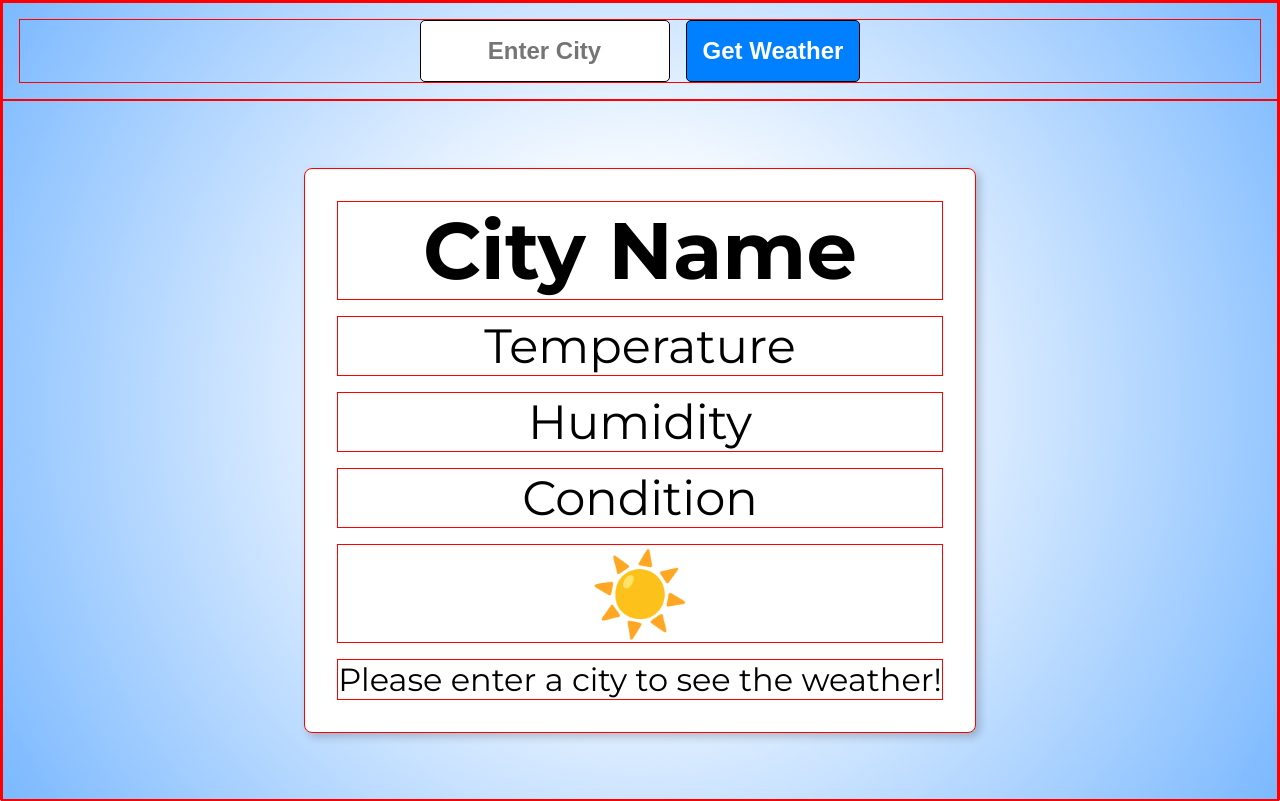
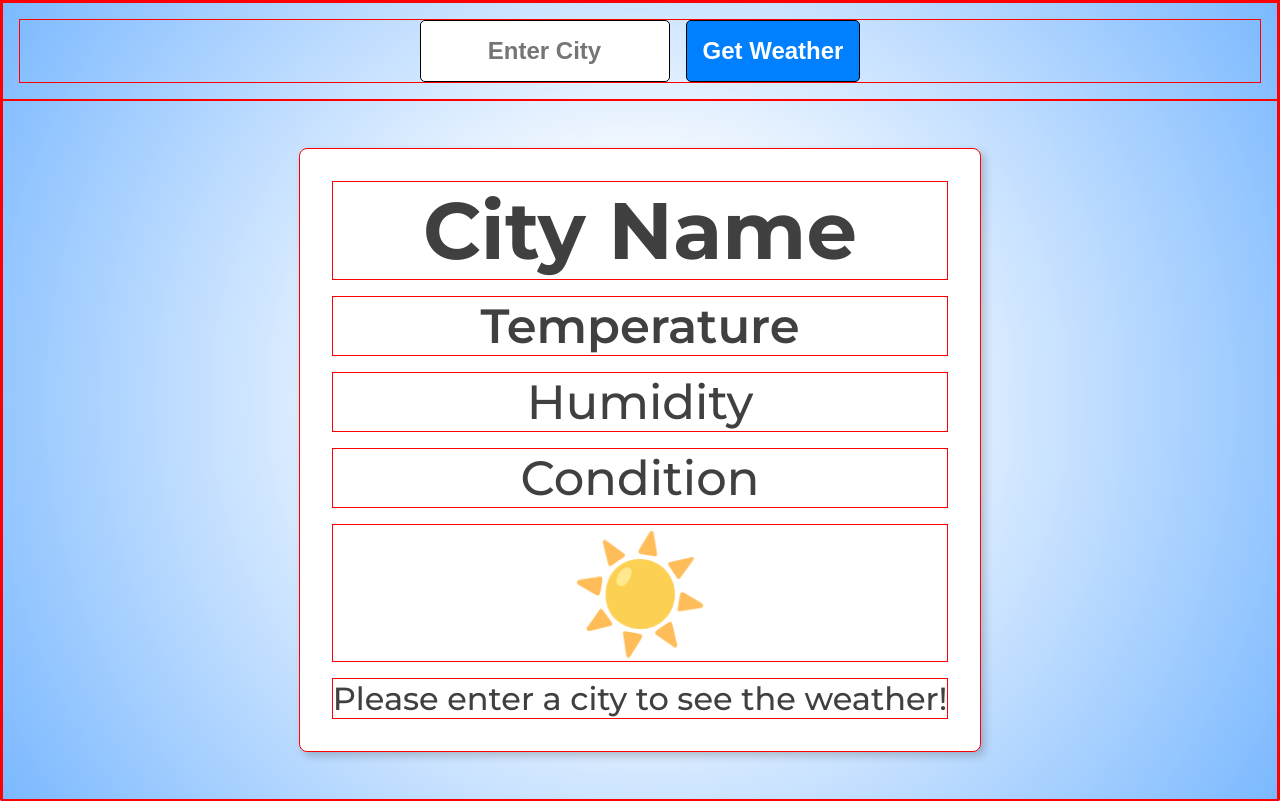
Before and after one commit to gilmerperez/weather-app, a plain HTML site: page index.html in a window 1280 px wide. Drawn offline with Linux system fonts and the light colour scheme.

Commit message:
Finished styles

```diff
--- a/assets/CSS/style.css
+++ b/assets/CSS/style.css
@@ -6,19 +6,6 @@
   box-sizing: border-box;
   border: 1px solid red;
 }
-
-/* input,
-button,
-textarea,
-select {
-  font: inherit;
-  border: none;
-  outline: none;
-  background: none;
-} */
-/* button {
-  cursor: pointer;
-} */
 
 html {
   height: 100%;
@@ -80,11 +67,6 @@ header {
   background-color: hsl(210, 100%, 60%);
 }
 
-.weatherForm button:active {
-  transform: scale(1.10);
-  background-color: hsl(210, 100%, 60%);
-}
-
 @media (max-width: 720px) {
   .weatherForm {
     flex-direction: column;
@@ -112,6 +94,7 @@ main {
   text-align: center;
   border-radius: 0.5rem;
   background-color: white;
+  color: hsl(0, 0%, 0%, 0.75);
   box-shadow: 4px 4px 8px rgba(0, 0, 0, 0.2);
   display: flex;
   flex-direction: column;
@@ -124,26 +107,30 @@ main {
 
 .temperatureDisplay {
   font-size: 3rem;
+  font-weight: 600;
   margin-bottom: 1rem;
 }
 
 .humidityDisplay{
   font-size: 3rem;
+  font-weight: 500;
   margin-bottom: 1rem;
 }
 
 .descriptionDisplay{
   font-size: 3rem;
+  font-weight: 500;
   margin-bottom: 1rem;
 }
 
 .weatherEmoji {
-  font-size: 5rem;
+  font-size: 7rem;
   margin-bottom: 1rem;
 }
 
 .errorDisplay{
   font-size: 2rem;
+  font-weight: 500;
 }
 
 @media (max-width: 720px) {
```
Also changed, not shown: index.html (+2 -3 lines).
